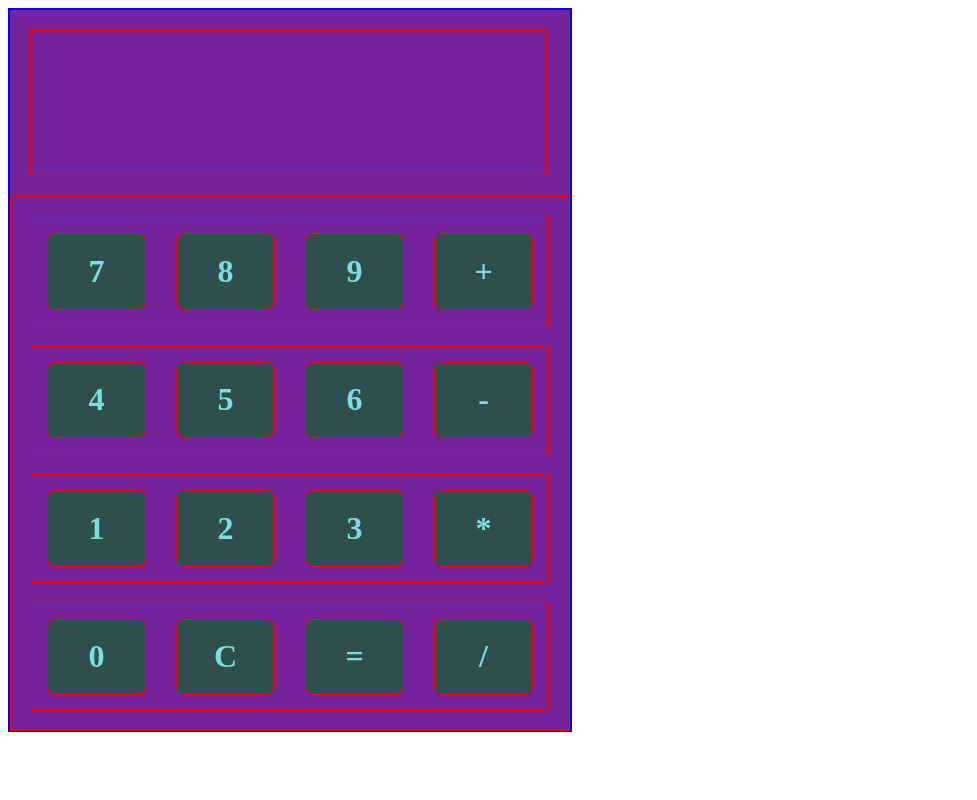
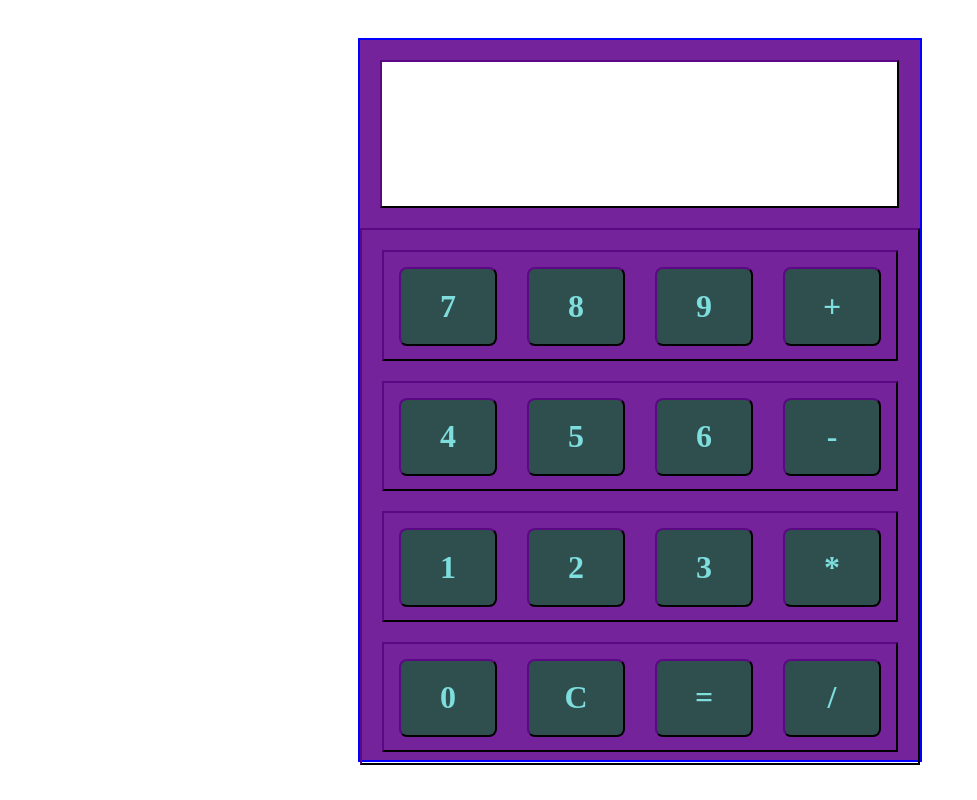
Before and after one commit to Velarken/Calculator, a plain HTML site: page index.html in a window 1280 px wide. Shown: the whole page, without its empty margins (0-977 px from the left). Drawn offline with Linux system fonts and the light colour scheme.

Commit message:
centered calculator in browser

```diff
--- a/style.css
+++ b/style.css
@@ -1,12 +1,22 @@
 div {
-    border: 1px solid red;
+    border: 2px outset rgb(33, 3, 48);
+}
+
+body {
+    display:flex;
+    flex:1;
+    align-items: center;
+    justify-content: center;
 }
 
 #display {
+    background-color: white;
     width: 92%;
     height: 20%;
     margin:20px;
     font-size:50px;
+    align-items: end;
+    justify-content: end;
 }
 
 #calculator {
@@ -14,6 +24,7 @@ div {
     background-color: rgb(117, 35, 155);
     height: 90vh;
     width: 70vh;
+    margin-top: 30px;
 }
 
 #allButtons {
```
